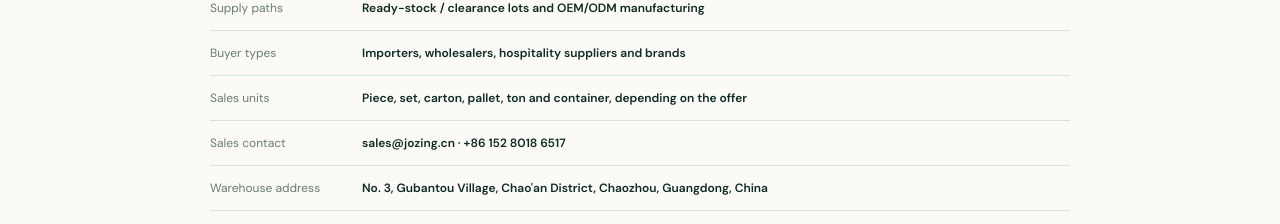
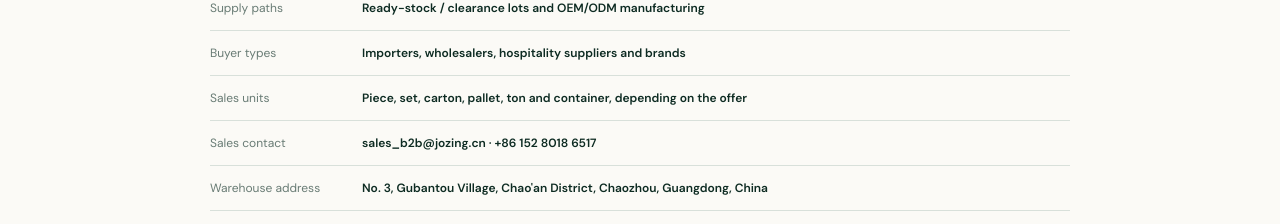
Before and after one commit to fenghaijuan2009-boop/jozing-ceramics-b2b-website, a Next.js app: page /supplier-profile in a window 1280 px wide. Shown: the part 1012-1236 px from the top of the page. Built offline with nearby package versions, Linux system fonts and the light colour scheme.

Commit message:
Update JOZING supplier contact

```diff
--- a/app/supplier-profile/page.tsx
+++ b/app/supplier-profile/page.tsx
@@ -19,7 +19,7 @@ const facts = [
   ["Supply paths", "Ready-stock / clearance lots and OEM/ODM manufacturing"],
   ["Buyer types", "Importers, wholesalers, hospitality suppliers and brands"],
   ["Sales units", "Piece, set, carton, pallet, ton and container, depending on the offer"],
-  ["Sales contact", "sales@jozing.cn · +86 152 8018 6517"],
+  ["Sales contact", "sales_b2b@jozing.cn · +86 152 8018 6517"],
   ["Warehouse address", "No. 3, Gubantou Village, Chao'an District, Chaozhou, Guangdong, China"],
 ];
 
```
